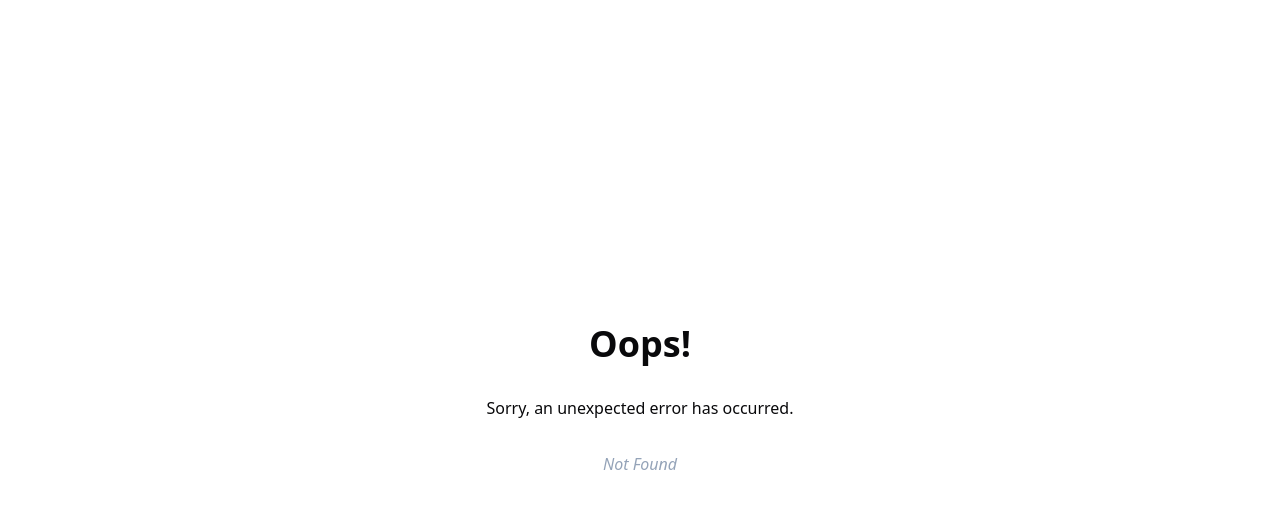
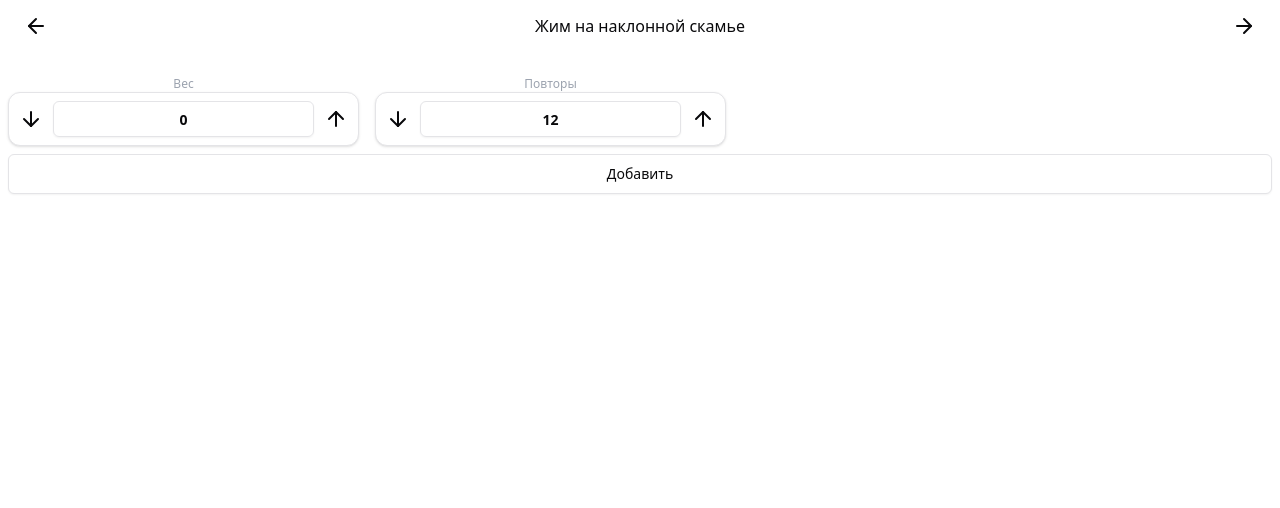
Before and after one commit to Sviut/gym-app, a React (Vite) app: page /program/1/workout/1 in a window 1280 px wide. Before the commit this address had no page. Shown: the top 508 px of the page. Built offline with nearby package versions, Linux system fonts and the light colour scheme.

Commit message:
add context

```diff
--- a/src/App.tsx
+++ b/src/App.tsx
@@ -1,17 +1,43 @@
 import ProgramCard from '@/components/program-card.tsx'
-
-const PROGRAMS = [
-  { id: '1', name: 'Тренировка А' },
-  { id: '2', name: 'Тренировка B' },
-  { id: '3', name: 'Тренировка C' },
-]
+import { useProgram } from '@/context/program-context.tsx'
 
 const App = () => {
+  const { programs } = useProgram()
+
+  // setProgram([
+  //   {
+  //     id: '1',
+  //     name: 'Тренировка А',
+  //     exercises: [
+  //       {
+  //         id: '1',
+  //         name: 'Жим на наклонной скамье',
+  //         sets: [],
+  //       },
+  //       {
+  //         id: '2',
+  //         name: 'Тяга вертикального блока',
+  //         sets: [],
+  //       },
+  //       {
+  //         id: '3',
+  //         name: 'Кувшин плечи',
+  //         sets: [],
+  //       },
+  //       {
+  //         id: '4',
+  //         name: 'Разгибание ног',
+  //         sets: [],
+  //       },
+  //     ],
+  //   },
+  // ])
+
   return (
     <div className={'p-2'}>
       <div className={'flex flex-col gap-2'}>
-        {PROGRAMS.map(({ id, name }) => (
-          <ProgramCard name={name} key={id} />
+        {programs.map(({ id, name }) => (
+          <ProgramCard name={name} id={id} key={id} />
         ))}
       </div>
     </div>
--- a/src/components/program-card.tsx
+++ b/src/components/program-card.tsx
@@ -1,17 +1,21 @@
 import { FC } from 'react'
 import { Card, CardHeader, CardTitle } from '@/components/ui/card.tsx'
+import { Link } from 'react-router-dom'
 
 interface ProgramCardProps {
+  id: string
   name: string
 }
 
-const ProgramCard: FC<ProgramCardProps> = ({ name }) => {
+const ProgramCard: FC<ProgramCardProps> = ({ name, id }) => {
   return (
-    <Card>
-      <CardHeader>
-        <CardTitle>{name}</CardTitle>
-      </CardHeader>
-    </Card>
+    <Link to={`/program/${id}`}>
+      <Card>
+        <CardHeader>
+          <CardTitle>{name}</CardTitle>
+        </CardHeader>
+      </Card>
+    </Link>
   )
 }
 
--- /dev/null
+++ b/src/context/program-context.tsx
@@ -0,0 +1,138 @@
+import {
+  createContext,
+  useContext,
+  useState,
+  useEffect,
+  ReactNode,
+} from 'react'
+import { Exercise, Program } from '@/types/types.ts'
+
+interface ProgramContextType {
+  programs: Program[]
+  getProgramById: (id?: string) => Program | undefined
+  getExerciseById: (id?: string) => Exercise | undefined
+  updateExercise: (newExercise: Exercise) => void
+  getPages: (
+    programId?: string,
+    exerciseId?: string
+  ) => { prev: string; next: string }
+  saveProgramHistory: (programId?: string) => void
+}
+
+const ProgramContext = createContext<ProgramContextType | undefined>(undefined)
+
+export const ProgramProvider = ({ children }: { children: ReactNode }) => {
+  const [programs, setPrograms] = useState<Program[]>(() => {
+    try {
+      const storedPrograms = localStorage.getItem('program')
+      return storedPrograms
+        ? JSON.parse(storedPrograms)
+        : [
+            {
+              id: '1',
+              name: 'Тренировка А',
+              exercises: [
+                { id: '1', name: 'Жим на наклонной скамье', sets: [] },
+                { id: '2', name: 'Тяга вертикального блока', sets: [] },
+                { id: '3', name: 'Кувшин плечи', sets: [] },
+                { id: '4', name: 'Разгибание ног', sets: [] },
+              ],
+            },
+          ]
+    } catch (error) {
+      console.error('Error loading programs from localStorage:', error)
+      return []
+    }
+  })
+
+  useEffect(() => {
+    localStorage.setItem('program', JSON.stringify(programs))
+  }, [programs])
+
+  const getProgramById = (id?: string) => {
+    return programs.find((item) => item.id === id)
+  }
+
+  const getExerciseById = (id?: string) => {
+    for (const program of programs) {
+      const exercise = program.exercises.find((exercise) => exercise.id === id)
+      if (exercise) return exercise
+    }
+    return undefined
+  }
+
+  const updateExercise = (newExercise: Exercise) => {
+    setPrograms((prevPrograms) =>
+      prevPrograms.map((program) => ({
+        ...program,
+        exercises: program.exercises.map((exercise) =>
+          exercise.id === newExercise.id
+            ? { ...exercise, ...newExercise }
+            : exercise
+        ),
+      }))
+    )
+  }
+
+  const getPages = (programId?: string, exerciseId?: string) => {
+    const program = getProgramById(programId)
+    const exerciseIndex = program?.exercises.findIndex(
+      (exercise) => exercise.id === exerciseId
+    )
+
+    if (!program || exerciseIndex === undefined) {
+      return { prev: '', next: '' }
+    }
+
+    const prev = program.exercises[exerciseIndex - 1]?.id ?? ''
+    const next = program.exercises[exerciseIndex + 1]?.id ?? 'finish'
+
+    return { prev, next }
+  }
+
+  const saveProgramHistory = (programId?: string) => {
+    const updatedPrograms = programs.map((program) => {
+      if (program.id === programId) {
+        return {
+          ...program,
+          exercises: program.exercises.map((exercise) => ({
+            ...exercise,
+            sets: exercise.sets.map((set) => ({
+              ...set, // Клонируем каждый сет
+              previous: set.current, // Перемещаем current в previous
+              current: undefined,
+            })),
+          })),
+        }
+      }
+      return program
+    })
+
+    setPrograms(JSON.parse(JSON.stringify(updatedPrograms)))
+  }
+
+  return (
+    <ProgramContext.Provider
+      value={{
+        programs,
+        getProgramById,
+        getExerciseById,
+        updateExercise,
+        getPages,
+        saveProgramHistory,
+      }}
+    >
+      {children}
+    </ProgramContext.Provider>
+  )
+}
+
+export const useProgram = () => {
+  const context = useContext(ProgramContext)
+
+  if (context === undefined) {
+    throw new Error('useProgram must be used within a ProgramProvider')
+  }
+
+  return context
+}
--- a/src/hooks/use-program.ts
+++ /dev/null
@@ -1,12 +0,0 @@
-import useLocalStorage from '@/hooks/use-local-storage.ts'
-import { Program } from '@/types/types.ts'
-
-export const useProgram = () => {
-  const [value, setValue] = useLocalStorage<Program[]>('program')
-
-  const getProgramById = (id?: string) => {
-    return value.find((v) => v.id === id)
-  }
-
-  return { getProgramById }
-}
--- a/src/pages/program-by-id.tsx
+++ b/src/pages/program-by-id.tsx
@@ -1,17 +1,12 @@
 import { Card, CardHeader, CardTitle } from '@/components/ui/card.tsx'
-import { useNavigate, useParams } from 'react-router-dom'
+import { Link, useParams } from 'react-router-dom'
 import { Button } from '@/components/ui/button.tsx'
-import { useProgram } from '@/hooks/use-program.ts'
+import { useProgram } from '@/context/program-context.tsx'
 
 const ProgramById = () => {
   const { id } = useParams<{ id: string }>()
   const { getProgramById } = useProgram()
   const currentProgram = getProgramById(id)
-
-  const navigate = useNavigate()
-  const onClickHandler = () => {
-    navigate(`/workout/${currentProgram?.id}`)
-  }
 
   if (!currentProgram) {
     return <div>Program not found</div>
@@ -29,9 +24,13 @@ const ProgramById = () => {
         ))}
       </div>
 
-      <Button className={'mt-2 w-full'} size={'lg'} onClick={onClickHandler}>
-        Начать тренировку
-      </Button>
+      <Link
+        to={`/program/${currentProgram?.id}/workout/${currentProgram?.exercises[0].id}`}
+      >
+        <Button type={'button'} className={'mt-2 w-full'} size={'lg'}>
+          Начать тренировку
+        </Button>
+      </Link>
     </div>
   )
 }
--- a/src/pages/workout/components/workout-header.tsx
+++ b/src/pages/workout/components/workout-header.tsx
@@ -1,21 +1,50 @@
 import { FC } from 'react'
 import { Button } from '@/components/ui/button.tsx'
-import { ArrowLeft, ArrowRight } from 'lucide-react'
+import { ArrowLeft, ArrowRight, Check } from 'lucide-react'
+import { Link, useNavigate, useParams } from 'react-router-dom'
+import { useProgram } from '@/context/program-context.tsx'
 
 interface WorkoutHeaderProps {
   title: string
 }
 
 const WorkoutHeader: FC<WorkoutHeaderProps> = ({ title }) => {
+  const navigate = useNavigate()
+  const { programId, exerciseId } = useParams<{
+    programId: string
+    exerciseId: string
+  }>()
+  const { getPages, saveProgramHistory } = useProgram()
+  const { prev, next } = getPages(programId, exerciseId)
+
+  const onFinishHandler = () => {
+    saveProgramHistory(programId)
+    // setTimeout(() => {
+    navigate('/')
+    // }, 100)
+  }
+
   return (
     <div className={'flex items-center justify-between'}>
+      <Link to={`/program/${programId}/workout/${prev}`}>
         <Button variant={'ghost'}>
           <ArrowLeft />
         </Button>
+      </Link>
+
       <div>{title}</div>
+
+      {next === 'finish' ? (
+        <Button variant={'ghost'} onClick={onFinishHandler}>
+          <Check />
+        </Button>
+      ) : (
+        <Link to={`/program/${programId}/workout/${next}`}>
           <Button variant={'ghost'}>
             <ArrowRight />
           </Button>
+        </Link>
+      )}
     </div>
   )
 }
--- a/src/pages/workout/workout.tsx
+++ b/src/pages/workout/workout.tsx
@@ -1,57 +1,62 @@
 import WorkoutHeader from '@/pages/workout/components/workout-header.tsx'
-import WorkoutItem, {
-  SetValue,
-} from '@/pages/workout/components/workout-item.tsx'
+import WorkoutItem from '@/pages/workout/components/workout-item.tsx'
+import ExerciseForm from '@/pages/workout/components/exercise-form.tsx'
+import { useParams } from 'react-router-dom'
+import { Exercise, ExerciseValue } from '@/types/types.ts'
 import { useState } from 'react'
-import ExerciseForm from '@/pages/workout/components/exercise-form.tsx'
-
-interface WorkoutSet {
-  prevValue?: SetValue
-  currentValue?: SetValue
-}
+import { useProgram } from '@/context/program-context.tsx'
 
 const Workout = () => {
-  const [currentSet, setCurrentSet] = useState(0)
-  const [workoutSet, setWorkoutSet] = useState<WorkoutSet[]>([])
+  const { exerciseId } = useParams<{ exerciseId: string }>()
+  const { getExerciseById, updateExercise } = useProgram()
+  const exercise = getExerciseById(exerciseId)
+  const [currentRep, setCurrentRep] = useState(0)
 
-  const addWorkoutSet = (newSet: SetValue) => {
-    setWorkoutSet((prevState) => {
-      const updatedWorkoutState = [...prevState]
+  const onUpdateHandler = (value: ExerciseValue) => {
+    if (!exercise) return
 
-      if (currentSet >= updatedWorkoutState.length) {
-        updatedWorkoutState.push({ currentValue: newSet })
-      } else {
-        updatedWorkoutState[currentSet] = {
-          ...updatedWorkoutState[currentSet],
-          currentValue: newSet,
-        }
+    const updatedSets = [...exercise.sets]
+
+    if (currentRep < updatedSets.length) {
+      updatedSets[currentRep] = {
+        ...updatedSets[currentRep],
+        current: value,
       }
+    } else {
+      updatedSets.push({
+        current: value,
+        previous: undefined,
+      })
+    }
 
-      setCurrentSet((prevState) => prevState + 1)
+    const updatedExercise: Exercise = {
+      ...exercise,
+      sets: updatedSets,
+    }
 
-      return updatedWorkoutState
-    })
+    updateExercise(updatedExercise)
+
+    setCurrentRep((prevState) => prevState + 1)
   }
 
-  const initialValue =
-    workoutSet.length > 0 ? workoutSet[0].prevValue : undefined
+  if (!exercise) {
+    return <div>exercise not found</div>
+  }
 
   return (
     <div className={'flex flex-col gap-4 p-2'}>
-      <WorkoutHeader title={'Название упражнения'} />
+      <WorkoutHeader title={exercise.name} />
 
       <div className={'flex flex-wrap gap-4'}>
-        {workoutSet.map((set, i) => (
-          <WorkoutItem
-            index={i}
-            key={i}
-            value={set.currentValue}
-            prevValue={set.prevValue}
-          />
+        {exercise.sets.map(({ previous, current }, i) => (
+          <WorkoutItem index={i} key={i} value={current} prevValue={previous} />
         ))}
       </div>
 
-      <ExerciseForm initialValue={initialValue} onSubmit={addWorkoutSet} />
+      <ExerciseForm
+        initialValue={exercise.sets?.[0]?.previous}
+        onSubmit={onUpdateHandler}
+      />
     </div>
   )
 }
--- /dev/null
+++ b/src/types/types.ts
@@ -0,0 +1,21 @@
+export interface ExerciseValue {
+  weight: number
+  reps: number
+}
+
+export interface Sets {
+  current?: ExerciseValue
+  previous?: ExerciseValue
+}
+
+export interface Exercise {
+  id: string
+  name: string
+  sets: Sets[]
+}
+
+export interface Program {
+  name: string
+  id: string
+  exercises: Exercise[]
+}
```
Also changed, not shown: src/main.tsx (+5 -2 lines). Lines whose indentation alone changed are shown as unchanged.
